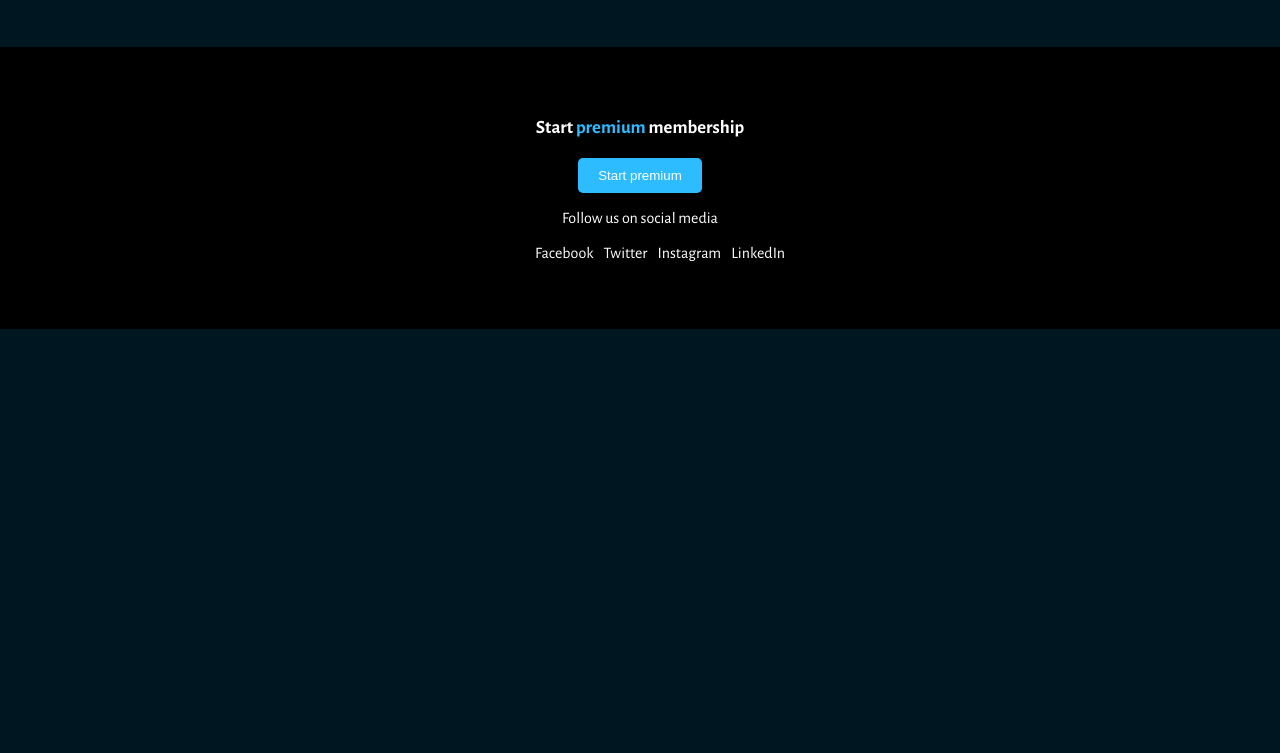
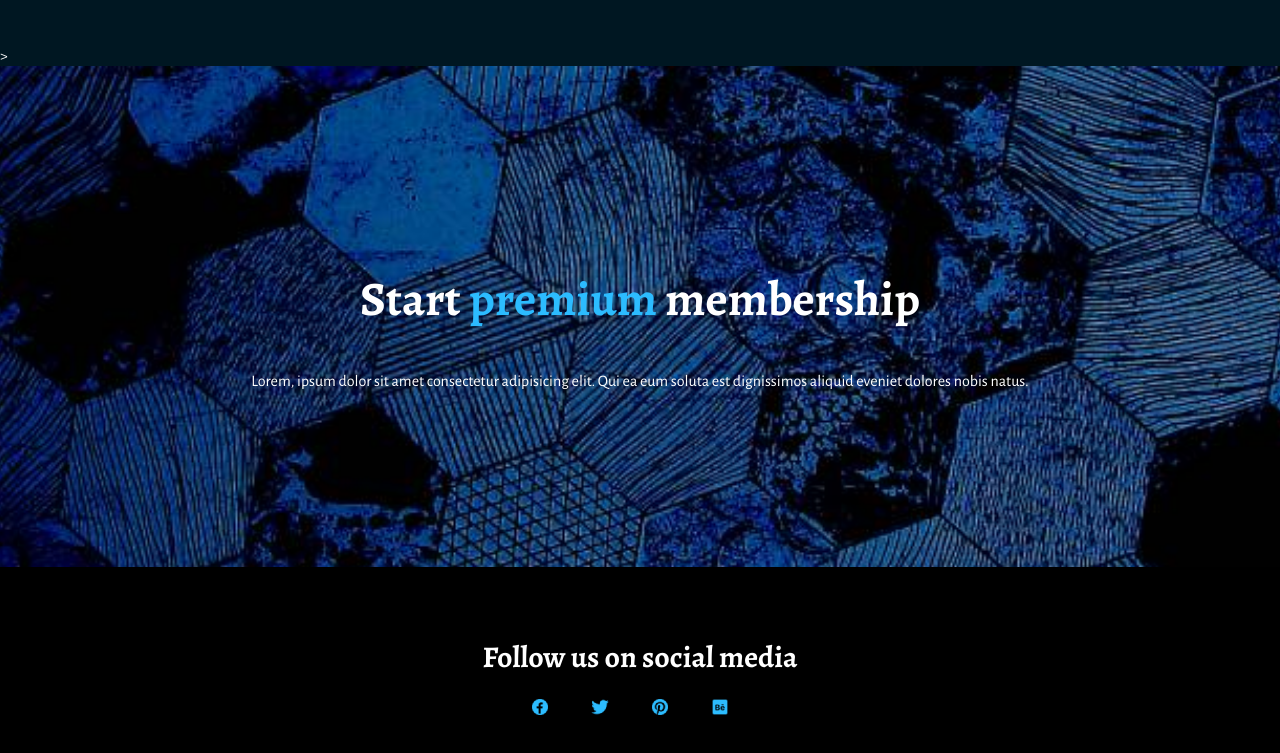
Before and after one commit to JoseRodriguezRodgriguez/LevelUP-Blog, a website: page index.html in a window 1280 px wide. Shown: the part 1916-2669 px from the top of the page. Before the commit the page ends 2245 px from the top, so only its background shows below. Drawn offline with nearby package versions, Linux system fonts and the light colour scheme; files whose address does not match are found by name.

Commit message:
footer section

```diff
--- a/assets/scss/main.scss
+++ b/assets/scss/main.scss
@@ -281,36 +281,65 @@ body {
     }
 }
 
+/*Premium*/
+.premium {
+    background-image: url('../images/premium_banner.png');
+    background-size: cover;
+    background-position: center;
+    padding: 160px 0;
+    text-align: center;
+    color: #ffffff;
+
+    h2 {
+        font-family: 'Alegreya', serif;
+        font-size: 48px;
+        font-weight: bold;
+        color: #ffffff;
+    }
+
+    span {
+        color: $accent-color;
+    }
+
+}
+
 /* Footer */
 .footer {
-    background-color: $footer-color;
-    padding: 50px 0;
-    text-align: center;
-    h3 {
-        color: $text-color;
-        span {
-            color: $accent-color;
-        }
+    background-color: #000000;
+    height: 210px;
+    display: flex;
+    justify-content: center;
+    align-items: center;
+    flex-direction: column;
+
+    p {
+        font-family: 'Alegreya', serif;
+        font-weight: bold;
+        font-size: 30px;
+        color: #ffffff;
+        margin-bottom: 20px;
     }
-    button {
-        background-color: $button-color;
-        color: #ffffff;
-        border: none;
-        padding: 10px 20px;
-        border-radius: 5px;
-        cursor: pointer;
-    }
-    p {
-        color: #ffffff;
-    }
-    .social-media {
-        list-style: none;
+
+    .social-icons {
         display: flex;
-        gap: 10px;
+        gap: 20px;
         justify-content: center;
+
         a {
-            color: $text-color;
-            text-decoration: none;
+            display: inline-block;
+            width: 40px; /* Ajustar el tamaño del ícono */
+            height: 40px;
+            transition: transform 0.3s ease;
+
+            &:hover {
+                transform: scale(1.1);
+            }
+
+            img {
+                width: 20px;
+                height: 20px;
+                object-fit: contain;
+            }
         }
     }
 }
--- a/index.html
+++ b/index.html
@@ -71,7 +71,6 @@
         </div>
     </section>
 
-
     <!-- Latest News Section -->
     <section class="latest-news">
         <div class="container">
@@ -103,20 +102,32 @@
         </div>
     </section>
 
+    <!-- Premium Section -->>
+     <section class="premium">
+        <div class="container">
+            <h2>Start <span>premium</span> membership</h2>
+            <p>Lorem, ipsum dolor sit amet consectetur adipisicing elit. Qui ea eum soluta est dignissimos aliquid eveniet dolores nobis natus.</p>
+        </div>
+     </section>
+
     <!-- Footer Section -->
     <footer class="footer">
         <div class="container">
-            <div class="footer-content">
-                <h3>Start <span>premium</span> membership</h3>
-                <button>Start premium</button>
+            <p>Follow us on social media</p>
+            <div class="social-icons">
+                <a href="https://facebook.com" target="_blank">
+                    <img src="assets/icons/Fb.png" alt="Facebook">
+                </a>
+                <a href="https://twitter.com" target="_blank">
+                    <img src="assets/icons/Tw.png" alt="Twitter">
+                </a>
+                <a href="https://pinterest.com" target="_blank">
+                    <img src="assets/icons/Pn.png" alt="Pinterest">
+                </a>
+                <a href="https://behance.net" target="_blank">
+                    <img src="assets/icons/Be.png" alt="Behance">
+                </a>
             </div>
-            <p>Follow us on social media</p>
-            <ul class="social-media">
-                <li><a href="#">Facebook</a></li>
-                <li><a href="#">Twitter</a></li>
-                <li><a href="#">Instagram</a></li>
-                <li><a href="#">LinkedIn</a></li>
-            </ul>
         </div>
     </footer>
 </body>
```
Also changed, not shown: assets/icons/Be.png (added), assets/icons/Fb.png (added), assets/icons/Pn.png (added), assets/icons/Tw.png (added), dist/styles.css, 1 other file.
